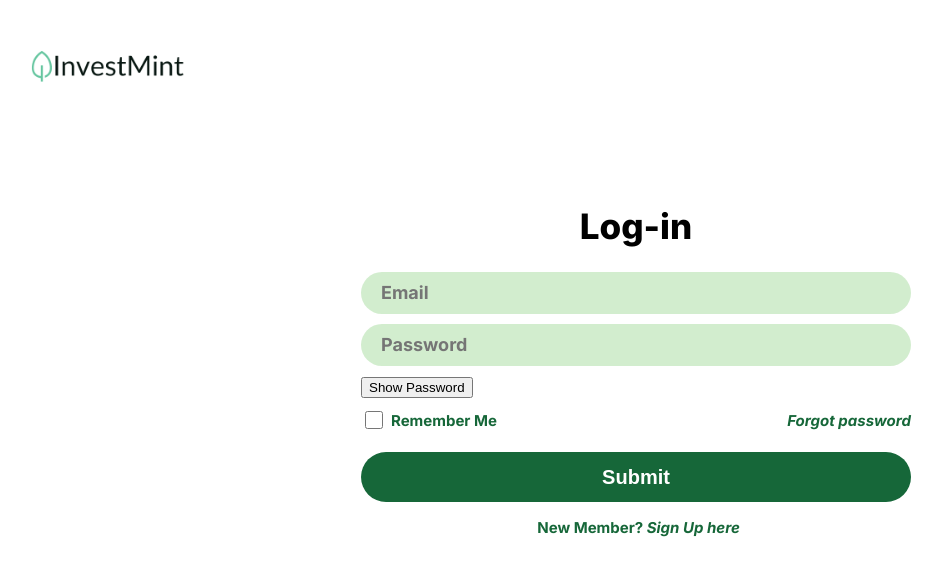
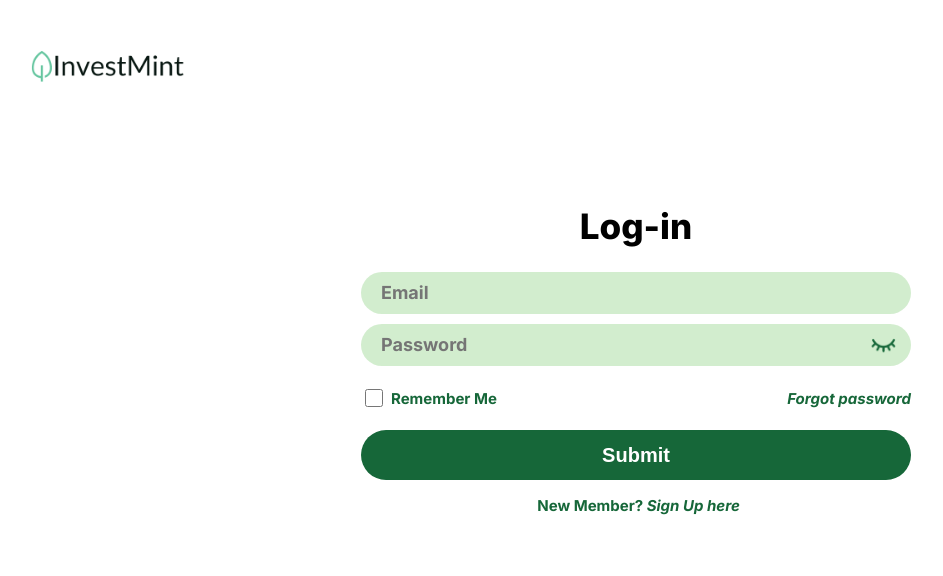
Before and after one commit to InvestMint-Dev/InvestMint-UI, a React (Create React App) app: page / in a window 1280 px wide. Shown: the top 576 px of the page, without its empty margins (4-947 px from the left). Built offline with nearby package versions, Linux system fonts and the light colour scheme.

Commit message:
view password button for log-in page

```diff
--- a/src/pages/log-in-page/log-in-page.css
+++ b/src/pages/log-in-page/log-in-page.css
@@ -17,3 +17,28 @@
 .log-in-form.fade-in {
     opacity: 1; /* Fully opaque */
 }
+
+.password-container {
+    position: relative;
+    width: 100%;
+  }
+
+.password-textarea {
+    width: calc(100%-40px);
+}
+
+.show-password-button {
+    position: absolute;
+    top: 45%;
+    right: 15px; /* Adjust as needed */
+    transform: translateY(-50%);
+    background: none;
+    border: none;
+    cursor: pointer;
+    padding: 0;
+}
+
+.show-password-button img {
+    width: 25px; /* Adjust size as needed */
+    height: auto; /* Adjust size as needed */
+}
--- a/src/pages/log-in-page/log-in-page.js
+++ b/src/pages/log-in-page/log-in-page.js
@@ -3,6 +3,8 @@ import './log-in-page.css';
 
 import { validateLogInFields } from '../../validators/validators';
 import bigLeafLogo from '../../assets/images/logo/InvestMint Big Leaf Logo - 2.png';
+import openEye from '../../assets/images/icons/Eye.png';
+import closedEye from '../../assets/images/icons/Closed Eye.png';
 
 export const LogInPage = () => {
     const [formData, setFormData] = useState({
@@ -70,19 +72,22 @@ export const LogInPage = () => {
 
               {/* password input */}
               {errors.password && <p style={{ color: "red" }}>{errors.password}</p>}
+              <div className='password-container'>
                 <input
                     type={showPassword ? "text" : "password"} // Toggling between text and password
                     name="password"
                     value={formData.password}
                     onChange={handleChange}
-                  className='form-textarea form-textarea-full'
+                    className='form-textarea form-textarea-full password-textarea'
                     placeholder='Password'
                     style={{
                         border: errors.password ? "2px solid red" : "none"
-                  }} />
-              <button type="button" onClick={() => setShowPassword(!showPassword)}>
-                  {showPassword ? "Hide" : "Show"} Password
+                    }} >
+                    </input>
+                <button type="button" className='show-password-button' onClick={() => setShowPassword(!showPassword)}>
+                    {showPassword ? <img src={openEye}/> : <img src={closedEye}/>}
                 </button>
+              </div>
 
               <div className="form-option-1-container">
                   <input className="form-checkbox" type="checkbox" id="rememberUser" name="rememberUser" value="rememberUser" />
```
Lines whose indentation alone changed are shown as unchanged.
